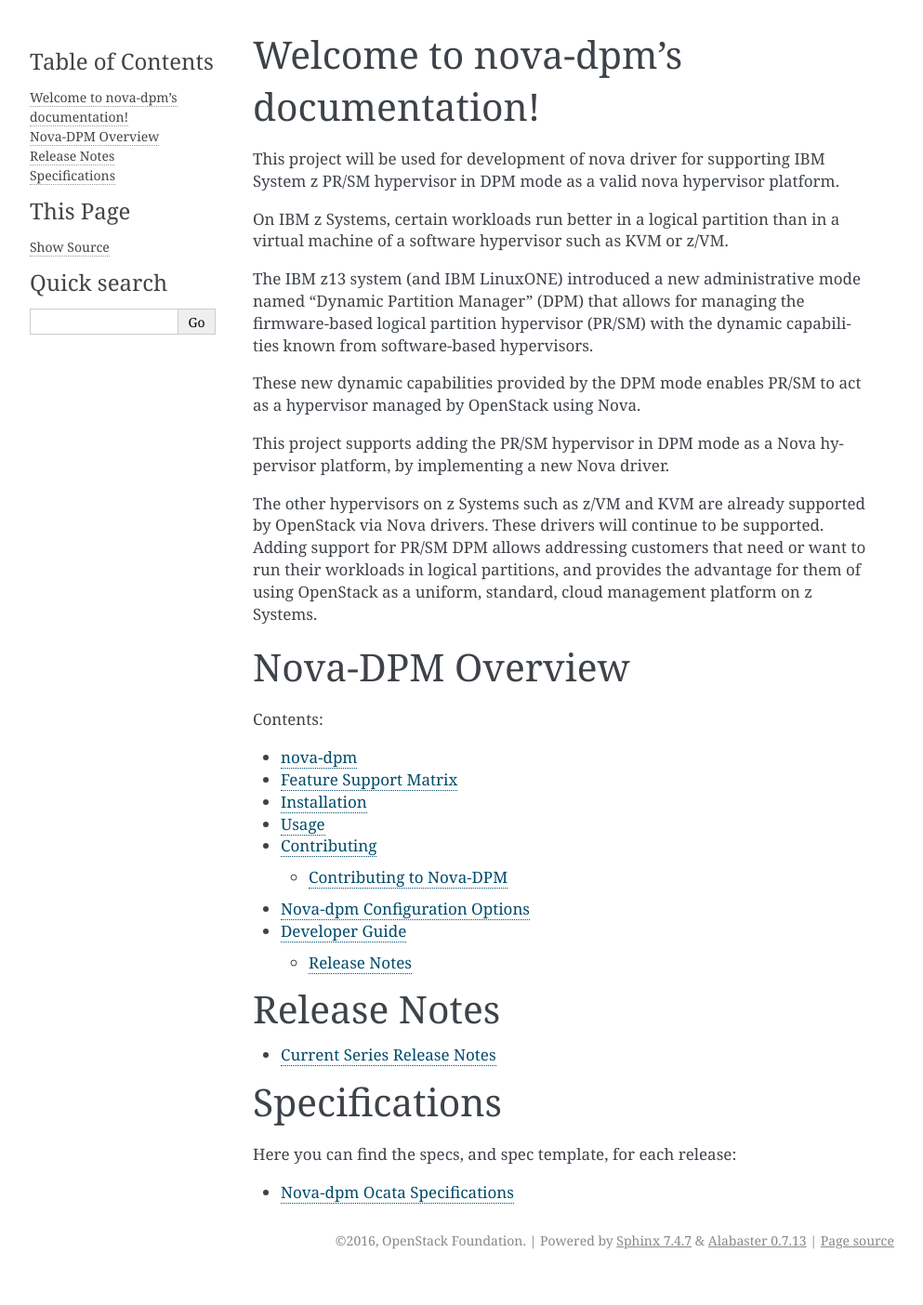
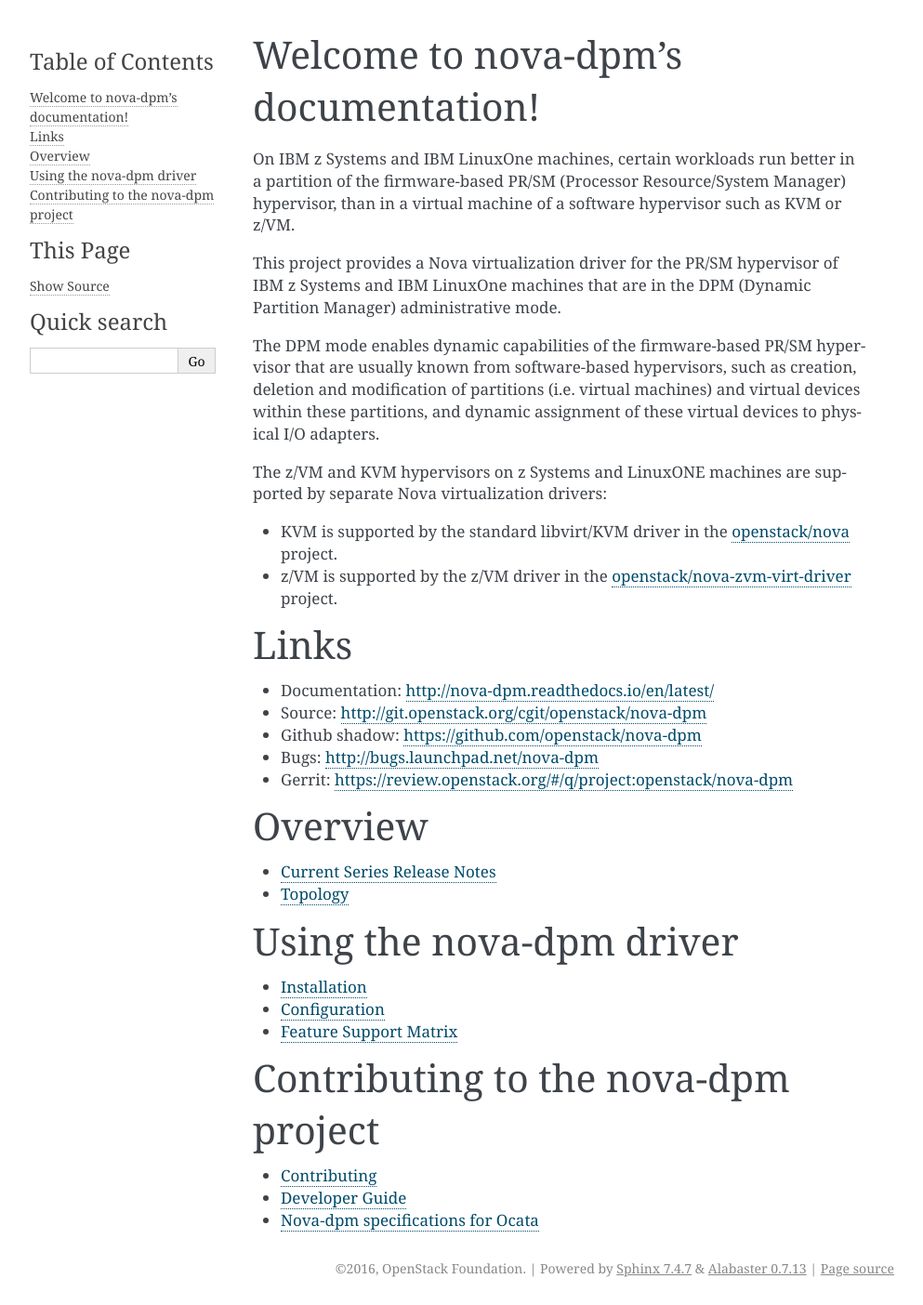
Before and after one commit to openstack-archive/nova-dpm, a Sphinx documentation site: the page built from doc/source/index.rst, in a window 1280 px wide. Shown: the whole page at 93% size, without its empty margins (148-1141 px from the left). Built offline with Sphinx 7.4.7, drawn with Linux system fonts in a browser that asks for light colours; before the commit the page ends 1374 px from its top, so only the background shows below that.

Commit message:
Overhauled the documentation
This change is supposed to improve the documentation that currently
exists, without adding much new content.

Details:

* Reorganized the main page into a common overview section, a
  section for users of the driver, and a section for contributors,
  and a section with links for quick access.
* Separated between the `README.rst` file and the introductory text
  on the main page, because the `README.rst` file stands on its own
  when shown on the Github code page, while the introductory text
  is part of the larger documentation. As a result, removed the
  `doc/source/readme.rst` file.
* Added an empty chapter for the topology to the overview section
  of the main page, instead of referencing the readme file.
* Cleaned up headings and file names somewhat.
* Added link targets to any major headings.
* Adapted the contributions page to the project, and added links
  for the Git repo and the Gerrit review page.

Change-Id: Id7a9a632984ad8945ca1dd347a7766601030a373
Partial-Bug: 1660689
Signed-off-by: Andreas Maier <maiera@de.ibm.com>

```diff
--- a/doc/source/devref.rst
+++ b/doc/source/devref.rst
@@ -1,3 +1,5 @@
+.. _`developer guide`:
+
 ===============
 Developer Guide
 ===============
--- a/doc/source/index.rst
+++ b/doc/source/index.rst
@@ -15,64 +15,69 @@
       under the License.
 
 Welcome to nova-dpm's documentation!
-========================================
+====================================
 
-This project will be used for development of nova driver for supporting IBM System z PR/SM hypervisor in DPM mode as a valid nova hypervisor platform.
+On IBM z Systems and IBM LinuxOne machines, certain workloads run better in a
+partition of the firmware-based PR/SM (Processor Resource/System Manager)
+hypervisor, than in a virtual machine of a software hypervisor such as KVM or
+z/VM.
 
-On IBM z Systems, certain workloads run better in a logical partition than
-in a virtual machine of a software hypervisor such as KVM or z/VM.
+This project provides a Nova virtualization driver for the PR/SM hypervisor of
+IBM z Systems and IBM LinuxOne machines that are in the DPM (Dynamic Partition
+Manager) administrative mode.
 
-The IBM z13 system (and IBM LinuxONE) introduced a new administrative mode
-named "Dynamic Partition Manager" (DPM) that allows for managing the
-firmware-based logical partition hypervisor (PR/SM) with the dynamic
-capabilities known from software-based hypervisors.
+The DPM mode enables dynamic capabilities of the firmware-based PR/SM
+hypervisor that are usually known from software-based hypervisors, such as
+creation, deletion and modification of partitions (i.e. virtual machines) and
+virtual devices within these partitions, and dynamic assignment of these
+virtual devices to physical I/O adapters.
 
-These new dynamic capabilities provided by the DPM mode enables PR/SM to
-act as a hypervisor managed by OpenStack using Nova.
+The z/VM and KVM hypervisors on z Systems and LinuxONE machines are supported
+by separate Nova virtualization drivers:
 
-This project supports adding the PR/SM hypervisor in DPM mode as a
-Nova hypervisor platform, by implementing a new Nova driver.
+* KVM is supported by the standard libvirt/KVM driver in the
+  `openstack/nova <http://git.openstack.org/cgit/openstack/nova>`_
+  project.
 
-The other hypervisors on z Systems such as z/VM and KVM are already
-supported by OpenStack via Nova drivers. These drivers will continue to be
-supported. Adding support for PR/SM DPM allows addressing customers that
-need or want to run their workloads in logical partitions, and provides the
-advantage for them of using OpenStack as a uniform, standard, cloud
-management platform on z Systems.
+* z/VM is supported by the z/VM driver in the
+  `openstack/nova-zvm-virt-driver <http://git.openstack.org/cgit/openstack/nova-zvm-virt-driver>`_
+  project.
 
-Nova-DPM Overview
-=====================
+Links
+=====
 
-Contents:
+* Documentation: `<http://nova-dpm.readthedocs.io/en/latest/>`_
+* Source: `<http://git.openstack.org/cgit/openstack/nova-dpm>`_
+* Github shadow: `<https://github.com/openstack/nova-dpm>`_
+* Bugs: `<http://bugs.launchpad.net/nova-dpm>`_
+* Gerrit: `<https://review.openstack.org/#/q/project:openstack/nova-dpm>`_
+
+Overview
+========
 
 .. toctree::
-    :maxdepth: 2
+    :maxdepth: 1
 
-    readme
-    support-matrix
-    installation
-    usage
-    contributing
-    sample_config
-    devref
+    releasenotes/source/unreleased
+    topology
 
-
-Release Notes
-=============
+Using the nova-dpm driver
+=========================
 
 .. toctree::
-   :maxdepth: 1
+    :maxdepth: 1
 
-   releasenotes/source/unreleased
+    installation
+    configuration
+    support-matrix
 
-
-Specifications
-==============
-
-Here you can find the specs, and spec template, for each release:
+Contributing to the nova-dpm project
+====================================
 
 .. toctree::
-   :glob:
-   :maxdepth: 1
+    :glob:
+    :maxdepth: 1
 
-   specs/ocata/index
+    contributing
+    devref
+    specs/ocata/index
--- a/doc/source/readme.rst
+++ /dev/null
@@ -1 +0,0 @@
-.. include:: ../../README.rst
--- a/doc/source/support-matrix.rst
+++ b/doc/source/support-matrix.rst
@@ -1,4 +1,6 @@
+.. `feature support matrix`:
 
+======================
 Feature Support Matrix
 ======================
 
```
Also changed, not shown: CONTRIBUTING.rst (deleted, +0 -19 lines), README.rst (+29 -24 lines), doc/source/configuration.rst (added, +17 -0 lines), doc/source/contributing.rst (+27 -1 lines), doc/source/installation.rst (+28 -5 lines), doc/source/sample_config.rst (deleted, +0 -12 lines), doc/source/specs/ocata/index.rst (+7 -5 lines), doc/source/topology.rst (added, +7 -0 lines), doc/source/usage.rst (deleted, +0 -7 lines).
